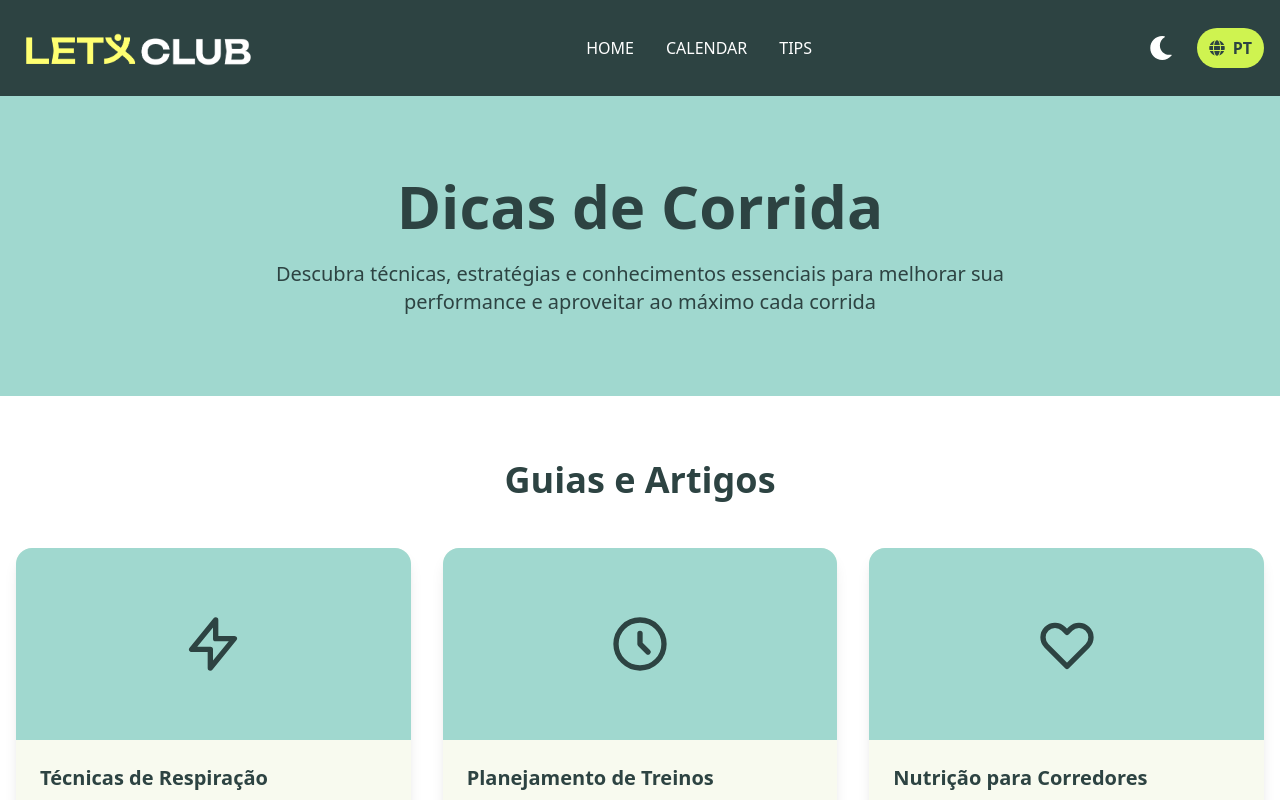
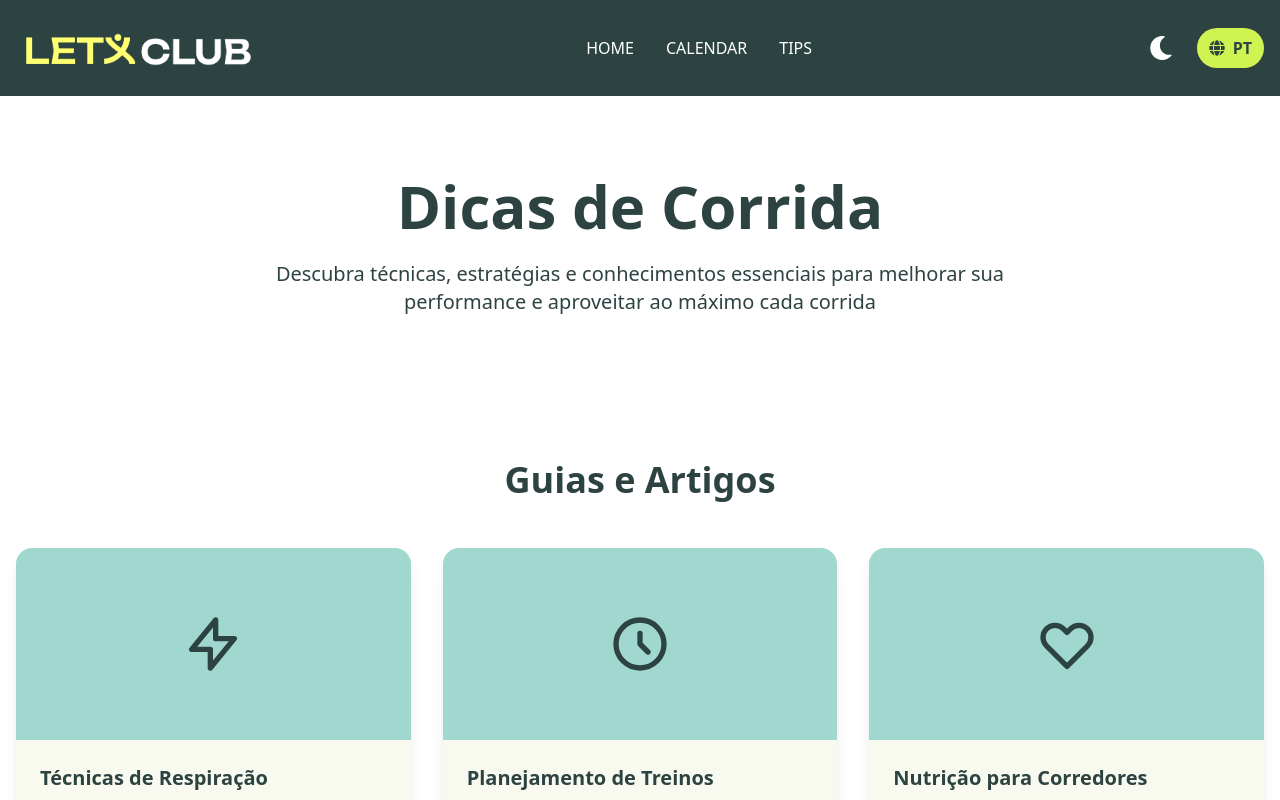
Before and after one commit to LuisCarlos01/LetxClub, a React (Vite) app in the folder frontend/: page /dicas in a window 1280 px wide. Shown: the top 800 px of the page. Built offline with nearby package versions, Linux system fonts and the light colour scheme.

Commit message:
fix: standardize Tips hero section background color
- Change from bg-letx-green-water to bg-white in light mode
- Maintain dark mode bg-letx-blue
- Follow same color palette as other sections
- Keep text colors compatible with white background
- LEAN fix: single line modification

```diff
--- a/frontend/src/pages/Tips.tsx
+++ b/frontend/src/pages/Tips.tsx
@@ -11,7 +11,7 @@ const Tips: FC = () => {
       <Header />
       <main>
         {/* Hero Section para Dicas */}
-        <section className="bg-letx-green-water dark:bg-letx-blue py-20">
+<section className="bg-white dark:bg-letx-blue py-20">
           <div className="container mx-auto px-4">
             <div className="text-center">
               <h1 className="text-4xl md:text-6xl font-bold text-letx-green-dark dark:text-letx-neon mb-6">
```
